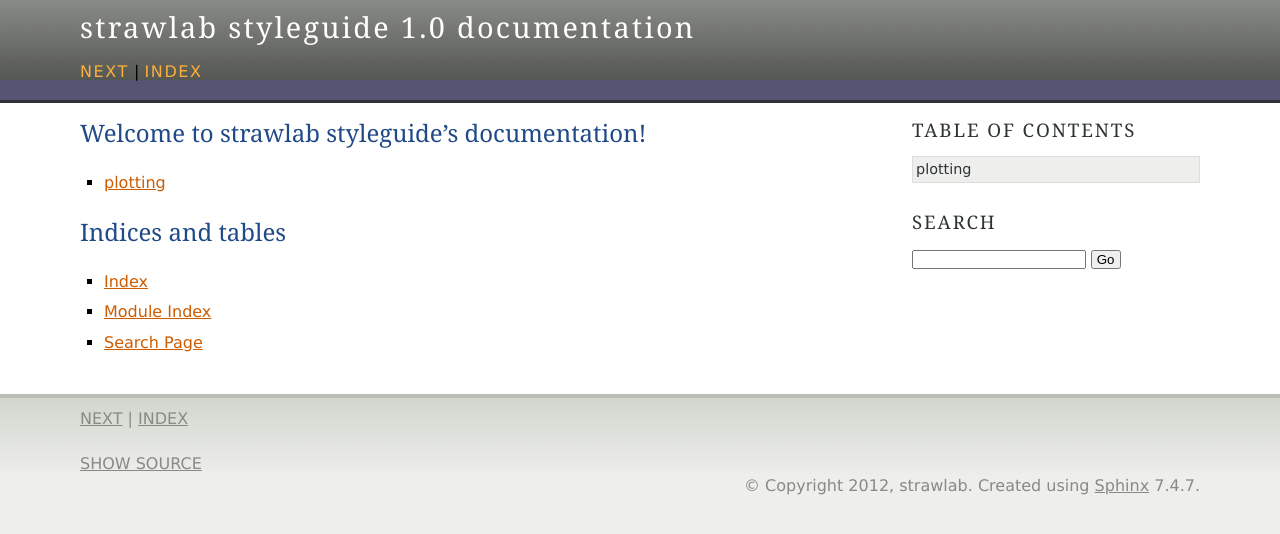
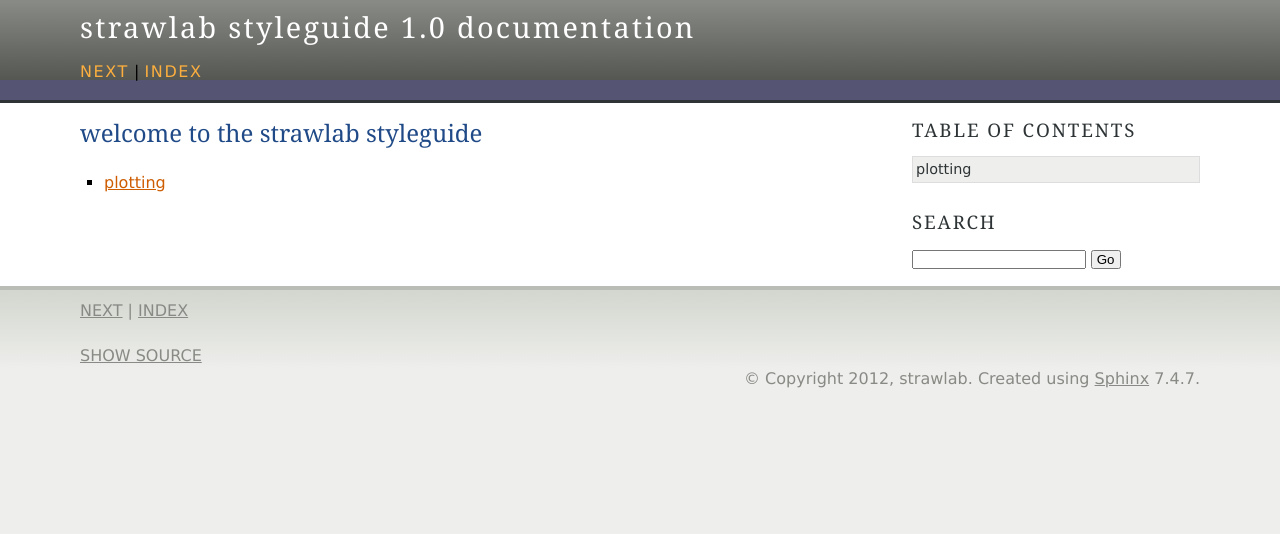
Before and after one commit to strawlab/strawlab_styleguide, a Sphinx documentation site: the page built from docs/index.rst, in a window 1280 px wide. Shown: the top 534 px of the page. Built offline with Sphinx 7.4.7, drawn with Linux system fonts in a browser that asks for light colours.

Commit message:
cleanup front doc page

```diff
--- a/docs/index.rst
+++ b/docs/index.rst
@@ -3,17 +3,10 @@
    You can adapt this file completely to your liking, but it should at least
    contain the root `toctree` directive.
 
-Welcome to strawlab styleguide's documentation!
-===============================================
+welcome to the strawlab styleguide
+==================================
 
 .. toctree::
    :maxdepth: 2
 
    plotting
-
-Indices and tables
-==================
-
-* :ref:`genindex`
-* :ref:`modindex`
-* :ref:`search`
```
